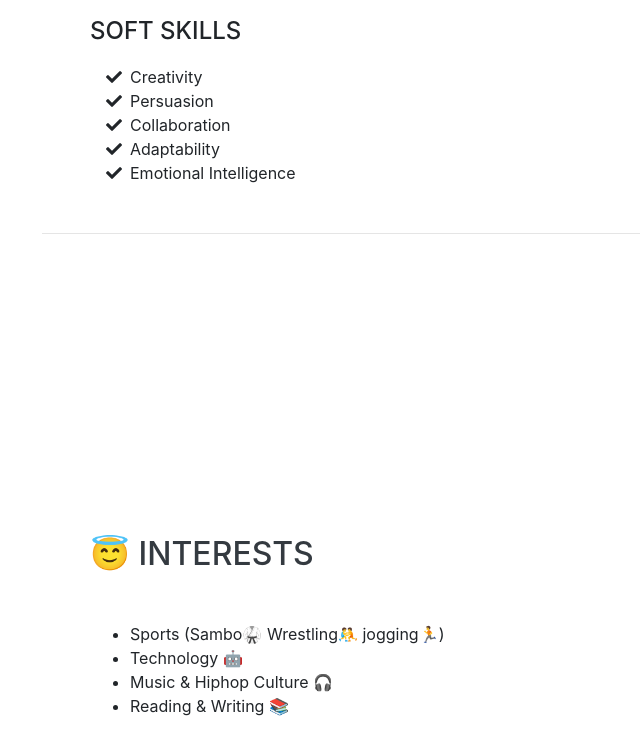
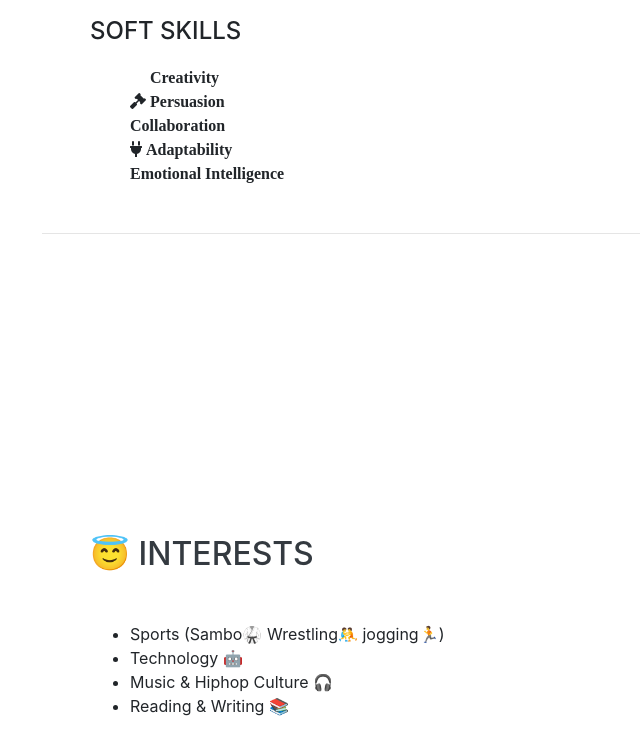
Before and after one commit to mohsenuss91/cv, a website with bundled scripts: page index.html in a window 1280 px wide. Shown: the part 3168-3923 px from the top of the page, without its empty margins (230-870 px from the left). Built offline with nearby package versions, Linux system fonts and the light colour scheme; a web font is replaced by a local one.

Commit message:
Update index.html

```diff
--- a/index.html
+++ b/index.html
@@ -237,22 +237,22 @@
                 <div class="subheading mb-3">Soft Skills</div>
                 <ul class="fa-ul mb-0">
                     <li>
-                        <i class="fa-li fa fa-check"></i> Creativity
+                        <i class="fa fa-creative-commons" aria-hidden="true">  Creativity </i>
                     </li>
 
                     <li>
-                        <i class="fa-li fa fa-check"></i> Persuasion
+                        <i class="fa fa-gavel" aria-hidden="true"> Persuasion </i>
                     </li>
                     <li>
-                        <i class="fa-li fa fa-check"></i> Collaboration
+                        <i class="fa fa-handshake-o" aria-hidden="true">  Collaboration </i>
                     </li>
 
                     <li>
-                        <i class="fa-li fa fa-check"></i> Adaptability
+                        <i class="fa fa-plug" aria-hidden="true"> Adaptability </i>
                     </li>
 
                     <li>
-                        <i class="fa-li fa fa-check"></i> Emotional Intelligence
+                        <i class="fa fa-smile-o" aria-hidden="true"> Emotional Intelligence </i>
                     </li>
 
                 </ul>
```
